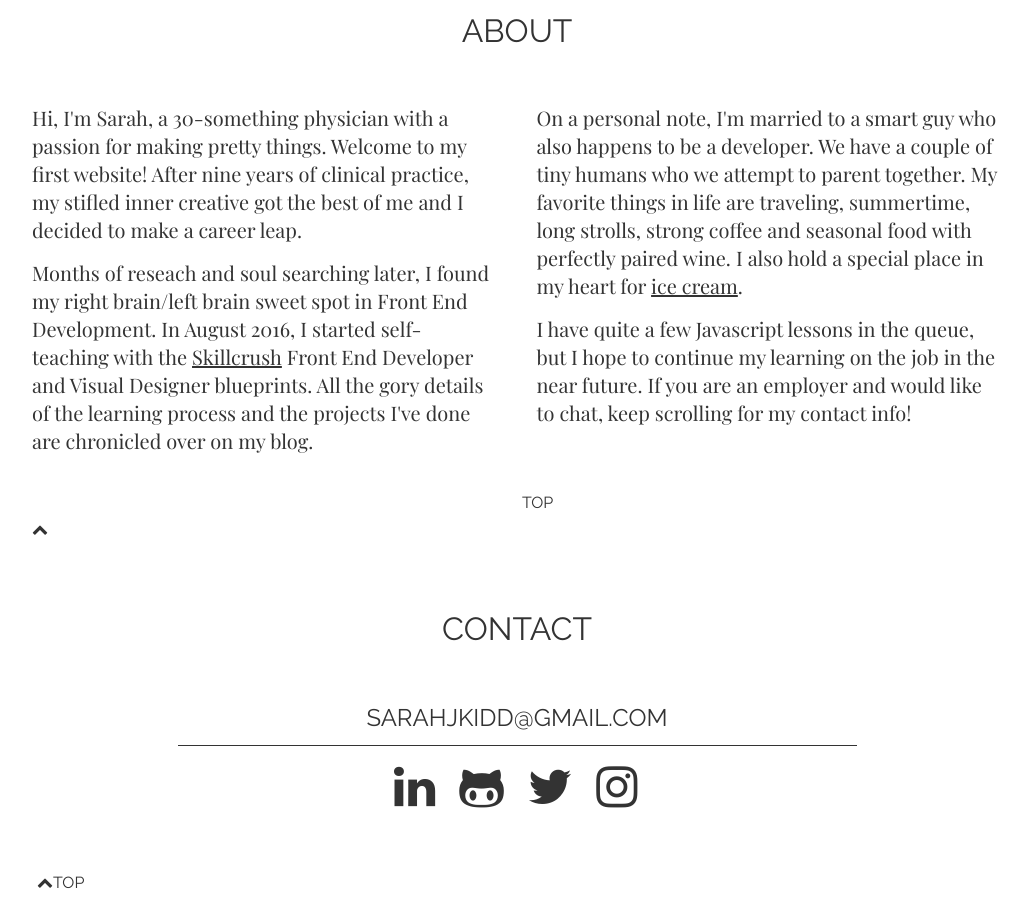
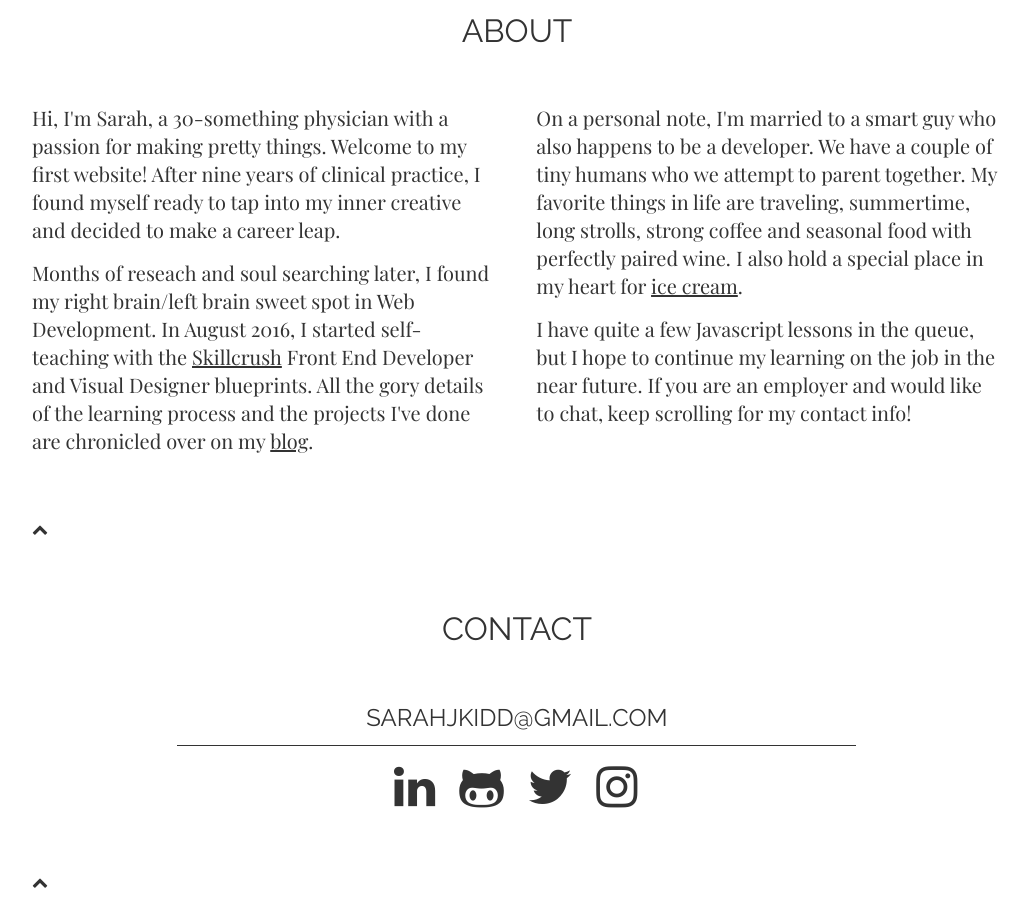
Before and after one commit to skiddhubbard/skiddhubbard.github.io, a Jekyll site: the page built from index.md, in a window 1280 px wide. Shown: the part 1147-2059 px from the top of the page, without its empty margins (123-1156 px from the left). Built offline with Jekyll 4.4.1, drawn with Linux system fonts in a browser that asks for light colours.

Commit message:
Adjusted width

```diff
--- a/_layouts/home.html
+++ b/_layouts/home.html
@@ -48,14 +48,13 @@
       <h2>About</h2>
       <div class="col-1">
         <p>Hi, I'm Sarah, a 30-something physician with a passion for making pretty things. Welcome to my first website!
-          After nine years of clinical practice, my stifled inner creative got the best of me and I decided to make a career leap.
+          After nine years of clinical practice, I found myself ready to tap into my inner creative and decided to make a career leap.
         </p>
         <p>
-          Months of reseach and soul searching later, I found my right brain/left brain sweet spot in Front End Development.
+          Months of reseach and soul searching later, I found my right brain/left brain sweet spot in Web Development.
           In August 2016, I started self-teaching with the <a href="http://skillcrush.com" target="blank">Skillcrush</a> Front End
           Developer and Visual Designer blueprints. All the gory details of the learning process and the projects I've done are
-          chronicled over on my blog.
-          <!-- chronicled <a href="#blog-text">here</a>. -->
+          chronicled over on my <a href="/blog">blog</a>.
         </p>
       </div>
       <div class="col-2">
@@ -69,16 +68,8 @@
            If you are an employer and would like to chat, keep scrolling for my contact info!
         </p>
       </div>
-      <div class="arrow">
-        <a href="#top"><i class="fa fa-chevron-up" aria-hidden="true"></i>TOP</a>
-      </div>
+        <a href="#top"><i class="fa fa-chevron-up" aria-hidden="true"></i></a>
     </section>
-    <!-- <section id="blog">
-      <a name="blog-text"></a>
-      <h2>Blog</h2>
-      <p>The blog page is currently under construction. Check back soon!</p>
-      <a class="arrow" href="#top"><i class="fa fa-chevron-up" aria-hidden="true"></i> TOP</a>
-    </section> -->
     <section id="contact">
       <a name="contact-text"></a>
       <h2>Contact</h2>
@@ -92,9 +83,7 @@
           <li><a href="https://www.instagram.com/skiddhubbard/" target="blank"><i class="fa fa-instagram" aria-hidden="true"></i></a></li>
         </ul>
       </div>
-      <div class="arrow">
-        <a href="#top"><i class="fa fa-chevron-up" aria-hidden="true"></i>TOP</a>
-      </div>
+        <a href="#top"><i class="fa fa-chevron-up" aria-hidden="true"></i></a>
     </section>
   </div>
 </div>
--- a/_layouts/post.html
+++ b/_layouts/post.html
@@ -12,7 +12,7 @@
     {{ content }}
   </div>
 
-  <section id="contact-blog">
+  <section id="contact-blog-post">
     <h3>sarahjkidd@gmail.com</h3>
     <div class="social">
       <ul>
--- a/_sass/site/_base.scss
+++ b/_sass/site/_base.scss
@@ -293,12 +293,6 @@
   padding-left: 5px;
 }
 
-// #contact a {
-//   font-family: 'Raleway', sans-serif;
-//   text-decoration: none;
-//   padding-left: 5px;
-// }
-
 /***Blog Styles***/
 
 .post-meta {
@@ -333,7 +327,7 @@
 }
 
 .post {
-  width: 96%;
+  width: 85%;
   margin: auto;
 }
 
@@ -361,7 +355,12 @@
 }
 
 .wrapper {
-  width: 90%;
+  width: 85%;
+  margin: 0px auto;
+}
+
+#contact-blog {
+  width: 85%;
   margin: 0px auto;
 }
 
@@ -374,6 +373,23 @@
 }
 
 #contact-blog .social li {
+  padding-top: 0px;
+  padding-bottom: 0px;
+}
+
+#contact-blog-post {
+  width: 100%;
+}
+
+#contact-blog-post h3 {
+  margin-bottom: 0px;
+}
+
+#contact-blog-post .social {
+  border: none;
+}
+
+#contact-blog-post .social li {
   padding-top: 0px;
   padding-bottom: 0px;
 }
@@ -613,12 +629,6 @@
     visibility: visible;
   }
 
-  /***Blog Styles***/
-
-  .post-link:hover {
-    color: #8f8f8f;
-  }
-
 }
 
 
```
